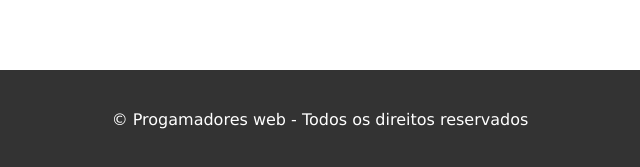
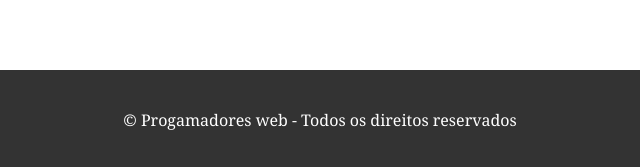
Before and after one commit to alanbazilik/Progamadores-web, a plain HTML site: page index.html in a window 1280 px wide. Shown: the part 630-797 px from the top of the page, 320-960 px from the left. Drawn offline with Linux system fonts and the light colour scheme.

Commit message:
atualizar

```diff
--- a/style.css
+++ b/style.css
@@ -60,5 +60,5 @@ a{
   font-family: Verdana;
 }
 p{
-  font-family: Verdana;
+  font-family: Cambria, Cochin, Georgia, Times, 'Times New Roman', serif;
 }
```
